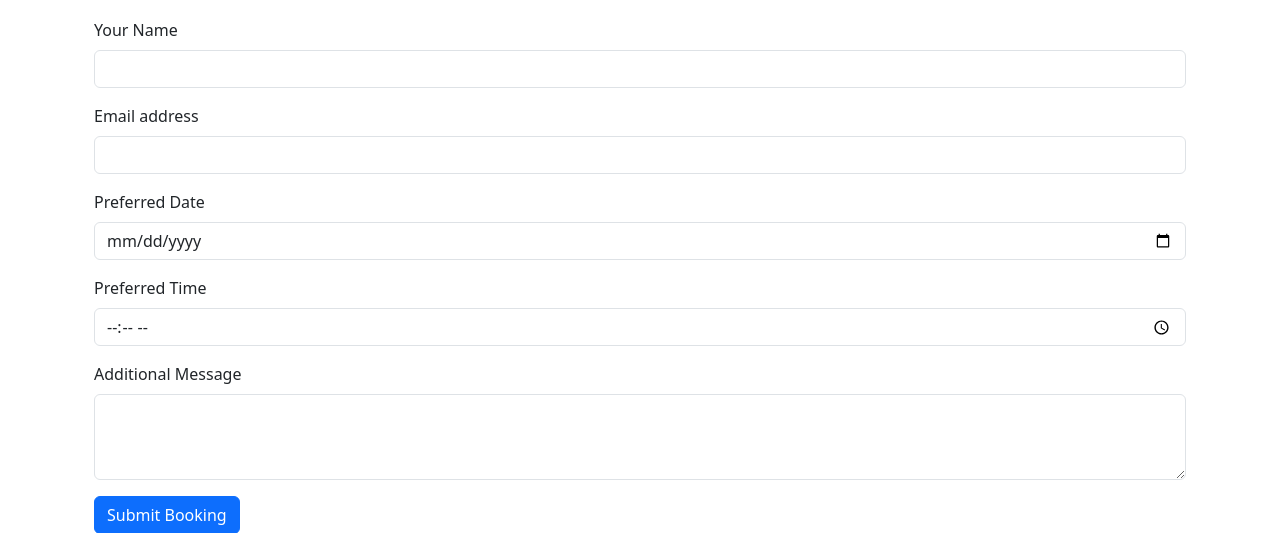
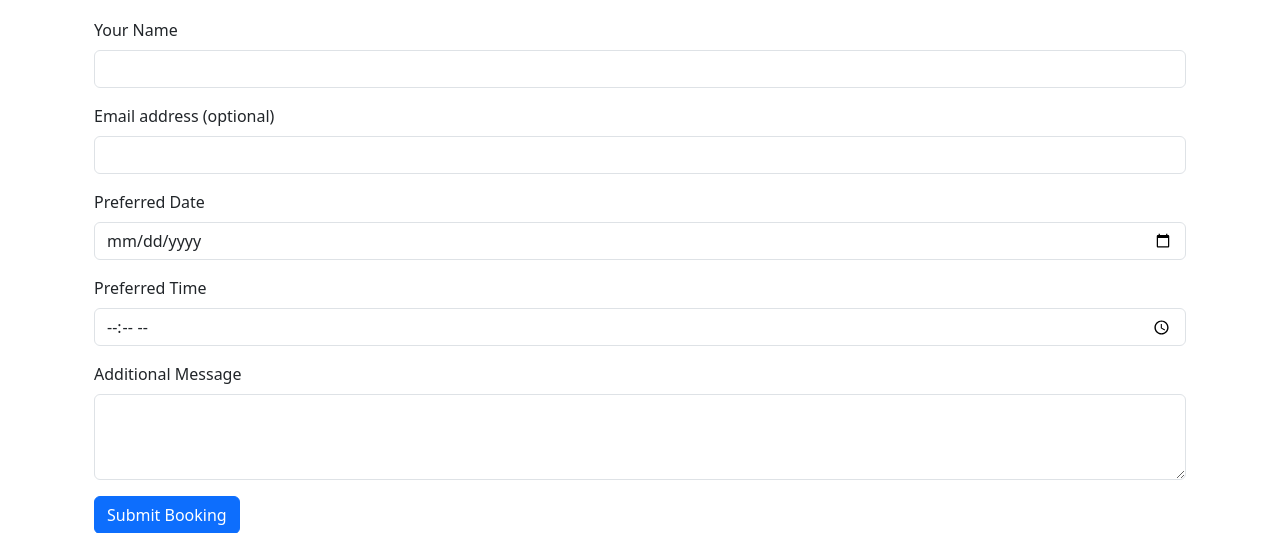
Before and after one commit to mairima/learnlang, a Django app: page /book/ in a window 1280 px wide. Shown: the part 172-705 px from the top of the page. Run offline with Django 4.2, Linux system fonts and the light colour scheme; the visitor is signed in with stand-in values (Sample User, id 1); some libraries are stand-ins or nearby versions.

Commit message:
Update the booking page to make email requirement optoinal

```diff
--- a/languages/templates/booking.html
+++ b/languages/templates/booking.html
@@ -14,8 +14,8 @@
       <input type="text" class="form-control" id="name" name="name" required>
     </div>
     <div class="mb-3">
-      <label for="email" class="form-label">Email address</label>
-      <input type="email" class="form-control" id="email" name="email" required>
+      <label for="email" class="form-label">Email address (optional)</label>
+      <input type="email" class="form-control" id="email" name="email">
     </div>
     <div class="mb-3">
       <label for="date" class="form-label">Preferred Date</label>
```
Also changed, not shown: languages/migrations/0002_booking_course_exercise_lesson_delete_language_and_more.py (added).
